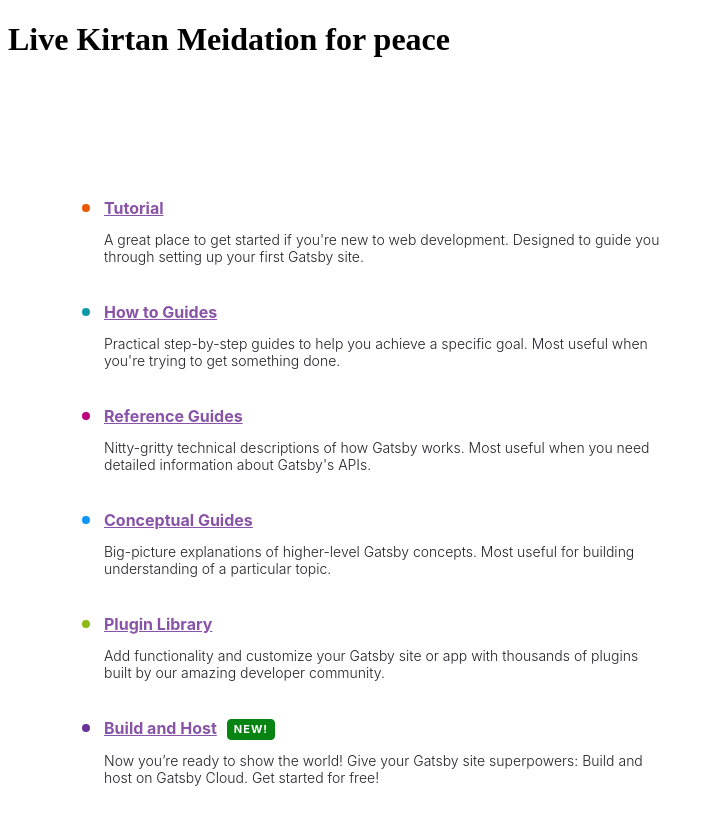
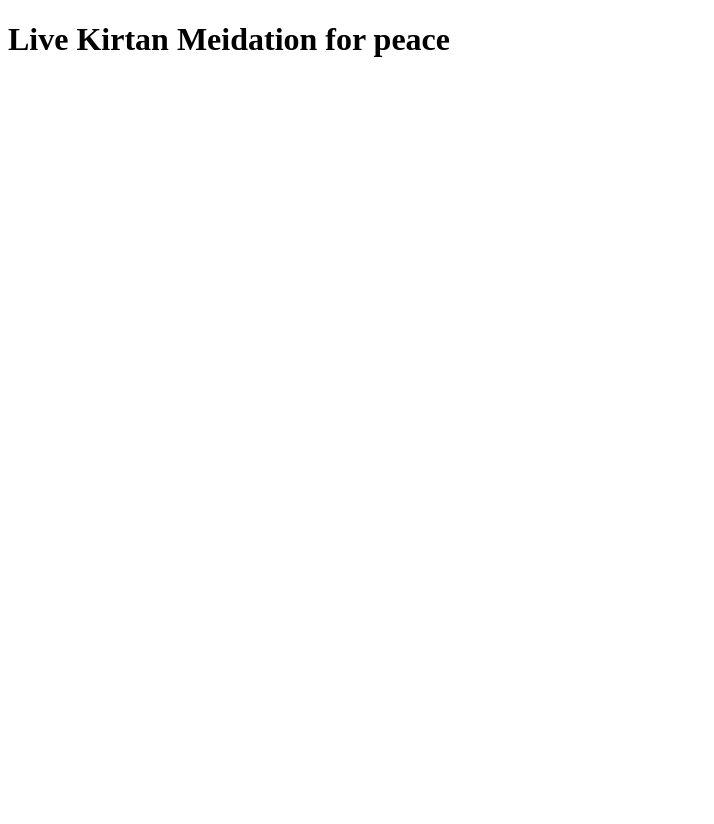
Before and after one commit to andriy-f/landing-kmfp, a Gatsby site: page / in a window 1280 px wide. Shown: the whole page, without its empty margins (0-714 px from the left). After the commit the page ends 800 px from the top, so only its background shows below. Built offline with nearby package versions, Linux system fonts and the light colour scheme; Gatsby itself is replaced by a stand-in of ours.

Commit message:
remove unused component

```diff
--- a/src/pages/index.tsx
+++ b/src/pages/index.tsx
@@ -62,18 +62,6 @@ const descriptionStyle = {
   lineHeight: 1.25,
 }
 
-const docLinks = [
-  {
-    text: "TypeScript Documentation",
-    url: "https://www.gatsbyjs.com/docs/how-to/custom-configuration/typescript/",
-    color: "#8954A8",
-  },
-  {
-    text: "GraphQL Typegen Documentation",
-    url: "https://www.gatsbyjs.com/docs/how-to/local-development/graphql-typegen/",
-    color: "#8954A8",
-  }
-]
 
 const badgeStyle = {
   color: "#fff",
@@ -91,77 +79,11 @@ const badgeStyle = {
   lineHeight: 1,
 }
 
-const links = [
-  {
-    text: "Tutorial",
-    url: "https://www.gatsbyjs.com/docs/tutorial/getting-started/",
-    description:
-      "A great place to get started if you're new to web development. Designed to guide you through setting up your first Gatsby site.",
-    color: "#E95800",
-  },
-  {
-    text: "How to Guides",
-    url: "https://www.gatsbyjs.com/docs/how-to/",
-    description:
-      "Practical step-by-step guides to help you achieve a specific goal. Most useful when you're trying to get something done.",
-    color: "#1099A8",
-  },
-  {
-    text: "Reference Guides",
-    url: "https://www.gatsbyjs.com/docs/reference/",
-    description:
-      "Nitty-gritty technical descriptions of how Gatsby works. Most useful when you need detailed information about Gatsby's APIs.",
-    color: "#BC027F",
-  },
-  {
-    text: "Conceptual Guides",
-    url: "https://www.gatsbyjs.com/docs/conceptual/",
-    description:
-      "Big-picture explanations of higher-level Gatsby concepts. Most useful for building understanding of a particular topic.",
-    color: "#0D96F2",
-  },
-  {
-    text: "Plugin Library",
-    url: "https://www.gatsbyjs.com/plugins",
-    description:
-      "Add functionality and customize your Gatsby site or app with thousands of plugins built by our amazing developer community.",
-    color: "#8EB814",
-  },
-  {
-    text: "Build and Host",
-    url: "https://www.gatsbyjs.com/cloud",
-    badge: true,
-    description:
-      "Now you’re ready to show the world! Give your Gatsby site superpowers: Build and host on Gatsby Cloud. Get started for free!",
-    color: "#663399",
-  },
-]
-
 const IndexPage: React.FC<PageProps> = () => {
   return (
     <div>
       <Header />
       <main style={pageStyles}>
-        <ul style={listStyles}>
-          {links.map(link => (
-            <li key={link.url} style={{ ...listItemStyles, color: link.color }}>
-              <span>
-                <a
-                  style={linkStyle}
-                  href={`${link.url}?utm_source=starter&utm_medium=start-page&utm_campaign=minimal-starter-ts`}
-                >
-                  {link.text}
-                </a>
-                {link.badge && (
-                  <span style={badgeStyle} aria-label="New Badge">
-                    NEW!
-                  </span>
-                )}
-                <p style={descriptionStyle}>{link.description}</p>
-              </span>
-            </li>
-          ))}
-        </ul>
       </main>
     </div>
   )
```
